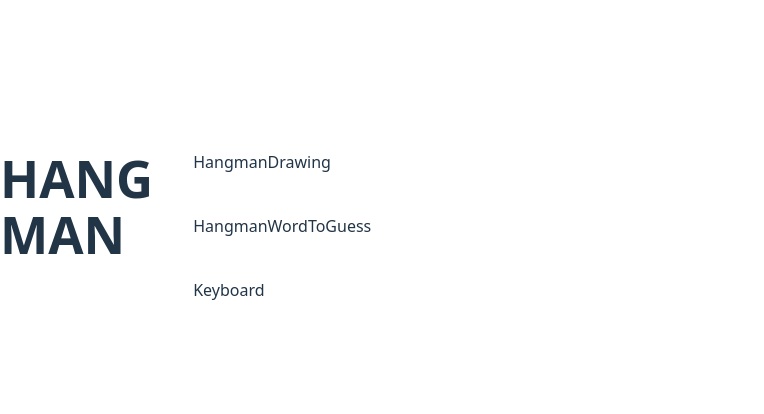
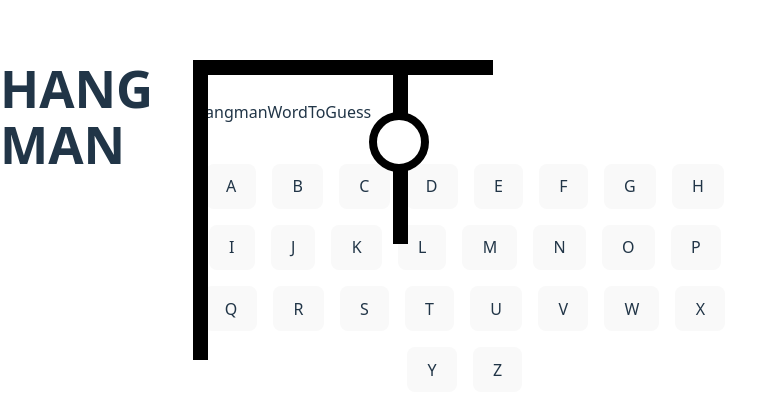
Before and after one commit to LukaszManiak/ts-hangman, a React (Vite) app: page / in a window 1280 px wide. Shown: the part 174-588 px from the top of the page, without its empty margins (0-764 px from the left). Built offline with nearby package versions, Linux system fonts and the light colour scheme.

Commit message:
keyboardAndDrawingBasicSetup

```diff
--- a/src/HangmanDrawing.tsx
+++ b/src/HangmanDrawing.tsx
@@ -1,3 +1,13 @@
 export default function HangmanDrawing() {
-  return <div>HangmanDrawing</div>;
+  return (
+    <div className="relative">
+      <div className="absolute top-0 left-0 h-[15px] w-[300px] bg-black"></div>
+      <div className="absolute top-0 left-0 h-[300px] w-[15px] bg-black"></div>
+      <div className="absolute top-0 left-50 h-[60px] w-[15px] bg-black"></div>
+      <div className="absolute top-13 left-44 h-[60px] w-[60px] rounded-full border-8 border-black"></div>
+      <div className="absolute top-26 left-50 h-[80px] w-[15px] bg-black"></div>
+
+      {/* <div className="absolute bottom-0 left-0 h-[15px] w-[300px] bg-black"></div> */}
+    </div>
+  );
 }
--- a/src/Keyboard.tsx
+++ b/src/Keyboard.tsx
@@ -1,3 +1,11 @@
+const keyboardLetters = "ABCDEFGHIJKLMNOPQRSTUVWXYZ".split("");
+
 export default function Keyboard() {
-  return <div>Keyboard</div>;
+  return (
+    <div className="flex w-1/2 flex-wrap items-center justify-center gap-4">
+      {keyboardLetters.map((letter: string) => (
+        <button>{letter}</button>
+      ))}
+    </div>
+  );
 }
```
